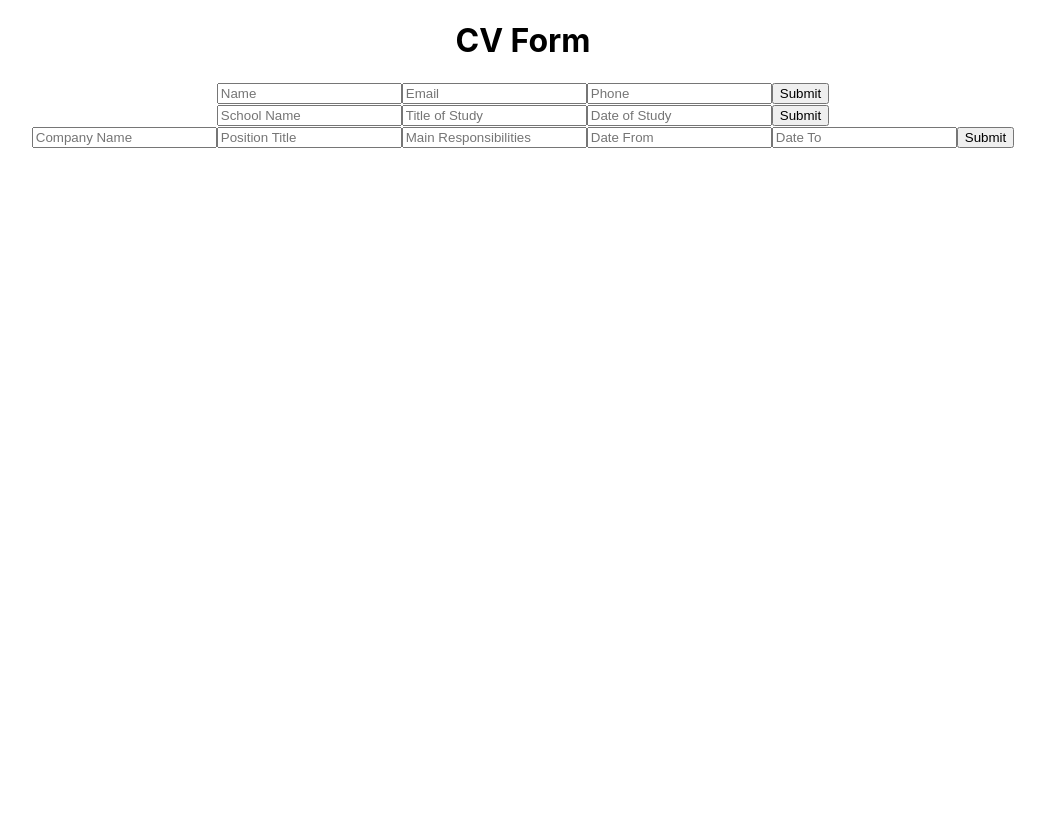
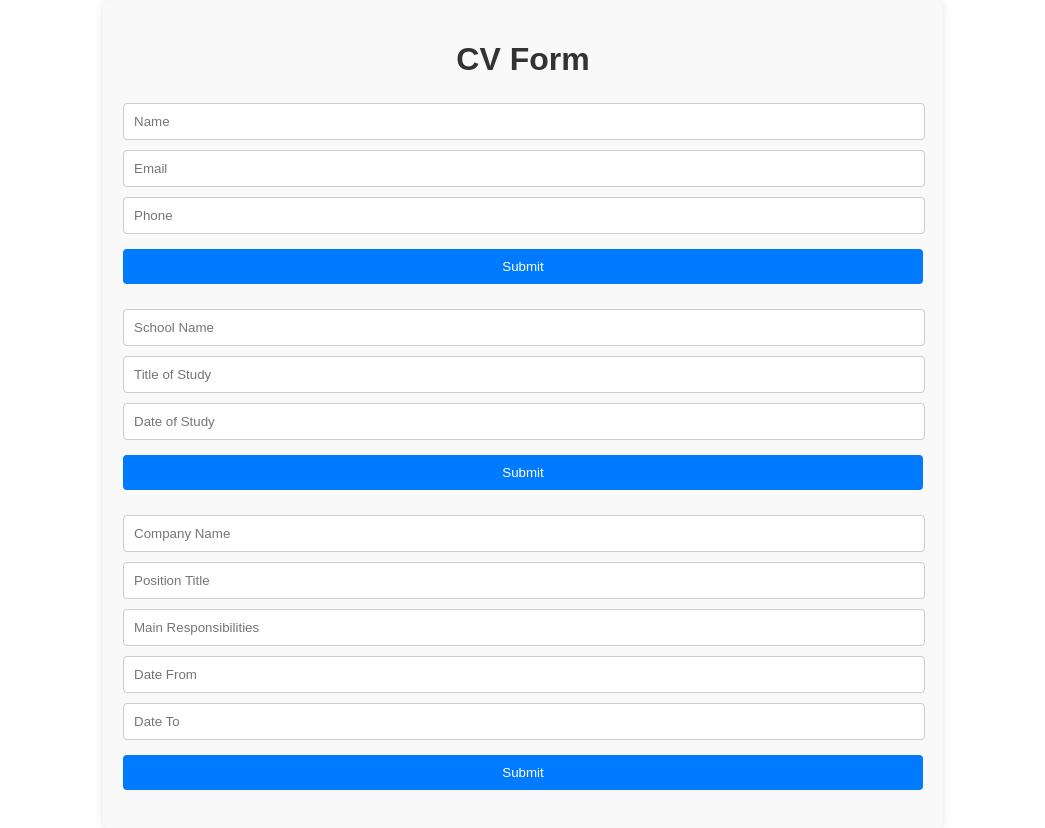
Before and after one commit to Bakar12/CV-Application, a React (Create React App) app: page / in a window 1280 px wide. Shown: the whole page, without its empty margins (117-1162 px from the left). Before the commit the page ends 800 px from the top, so only its background shows below. Built offline with nearby package versions, Linux system fonts and the light colour scheme.

Commit message:
Simple CSS

```diff
--- a/src/styles/CVForm.css
+++ b/src/styles/CVForm.css
@@ -0,0 +1,50 @@
+/* CVForm.css */
+.cv-form {
+    font-family: Arial, sans-serif;
+    max-width: 800px;
+    margin: 0 auto;
+    padding: 20px;
+    background-color: #f9f9f9;
+    border-radius: 8px;
+    box-shadow: 0 0 10px rgba(0, 0, 0, 0.1);
+}
+
+.cv-form h1 {
+    text-align: center;
+    color: #333;
+    margin-bottom: 20px;
+}
+
+/* GeneralInfo.css */
+.general-info, .educational-experience, .practical-experience {
+    margin-bottom: 20px;
+}
+
+.general-info input, .educational-experience input, .practical-experience input {
+    width: calc(100% - 20px);
+    padding: 10px;
+    margin: 5px 0;
+    border: 1px solid #ccc;
+    border-radius: 4px;
+}
+
+.general-info button, .educational-experience button, .practical-experience button {
+    display: block;
+    width: 100%;
+    padding: 10px;
+    background-color: #007bff;
+    color: white;
+    border: none;
+    border-radius: 4px;
+    cursor: pointer;
+    margin-top: 10px;
+}
+
+.general-info button:hover, .educational-experience button:hover, .practical-experience button:hover {
+    background-color: #0056b3;
+}
+
+.general-info p, .educational-experience p, .practical-experience p {
+    margin: 5px 0;
+    color: #555;
+}
--- a/src/styles/EducationalExperience.css
+++ b/src/styles/EducationalExperience.css
@@ -0,0 +1,8 @@
+/* EducationalExperience.css */
+.educational-experience input {
+    width: calc(100% - 20px);
+    padding: 10px;
+    margin: 5px 0;
+    border: 1px solid #ccc;
+    border-radius: 4px;
+}
--- a/src/styles/GeneralInfo.css
+++ b/src/styles/GeneralInfo.css
@@ -0,0 +1,8 @@
+/* PracticalExperience.css */
+.practical-experience input {
+    width: calc(100% - 20px);
+    padding: 10px;
+    margin: 5px 0;
+    border: 1px solid #ccc;
+    border-radius: 4px;
+}
```
Also changed, not shown: 1 other file (tests, documents, lock files or other folders).
